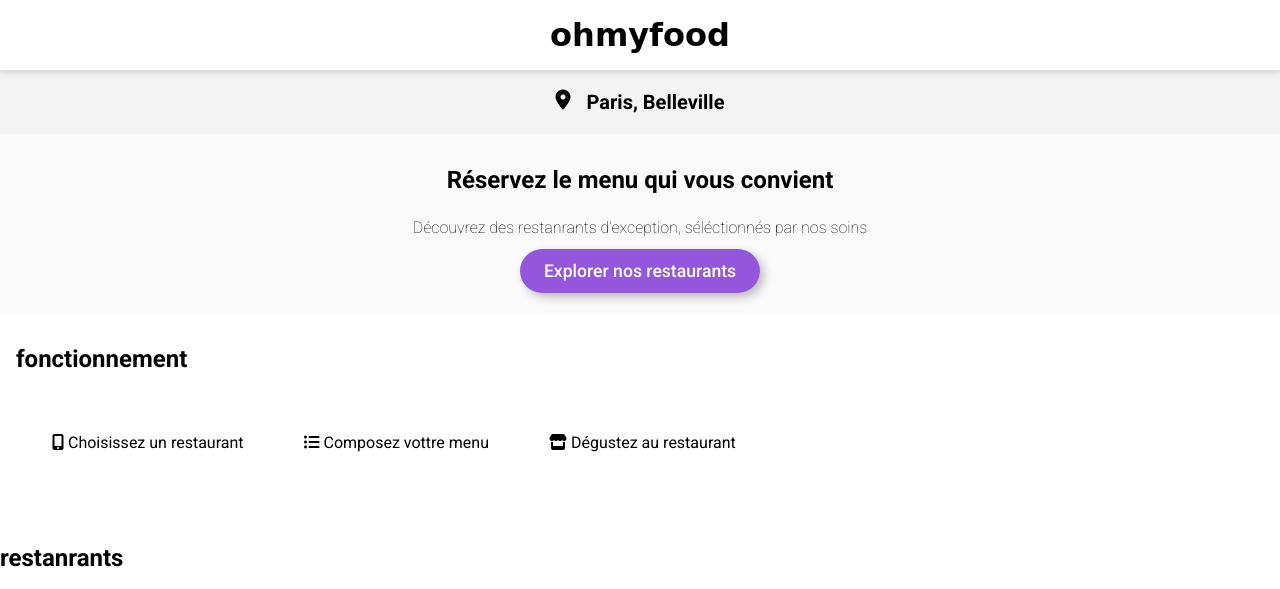
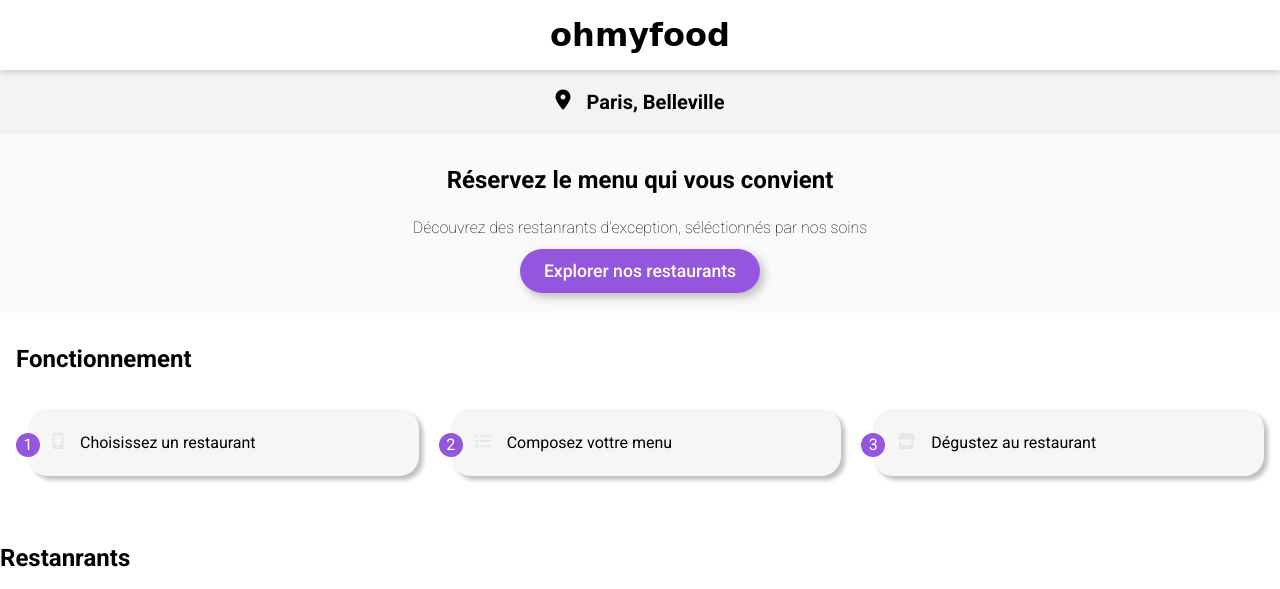
Before and after one commit to bouha85/P3_OC_KAHINA, a website: page index.html in a window 1280 px wide. Shown: the top 589 px of the page. Drawn offline with Linux system fonts and the light colour scheme; a web font is replaced by a local one.

Commit message:
mise en page de la page d'acueil section fonctionnement

```diff
--- a/index.html
+++ b/index.html
@@ -30,7 +30,7 @@
             <a class="hero_btn" href="">Explorer nos restaurants</a>
         </section>
         <section class="fonctionnement">
-            <h2 class="fonctionnement_title">fonctionnement</h2>
+            <h2 class="fonctionnement_title">Fonctionnement</h2>
             <ol class="fonctionnement_items">
 
                 <li class="fonctionnement_item"><i class=" fonctionnement_icone fas fa-mobile-alt"></i>
@@ -45,7 +45,7 @@
             </ol>
         </section>
         <section class="restaurants">
-            <h2 class="restaurants_title">restanrants</h2>
+            <h2 class="restaurants_title">Restanrants</h2>
             <ul>
                 <li>
                     <a href="./la-palette-du-gout.html">
--- a/main.scss
+++ b/main.scss
@@ -119,7 +119,7 @@ body{
         margin: 0;
         padding: 0;
         list-style: none;
-        counter-reset: compliste;
+        counter-reset: compteliste;
         @media screen and (min-width: 1024px) {
             display: flex;
         }
@@ -128,5 +128,43 @@ body{
     &_item{
         padding: 1.5rem;
         margin: 1rem 0 1rem 0.75rem;
+        box-shadow: 0.25rem 0.25rem 0.25rem rgba(0, 0, 0, 0.25);
+        border-radius: 1.25rem;
+        background-color: #f6f6f6;
+        display: flex;
+        position: relative;
+
+        @media  screen and (min-width: 1024px) {
+            flex: 1;
+            margin-left: 2rem;
+
+            &:first-child{
+                margin-left: 0.75rem;
+            }
+        }
+        &::before{
+            counter-increment: compteliste;
+            content: counter(compteliste)"";
+            background-color: $color-primary;
+            height: 1.5rem;
+            width: 1.5rem;
+            border-radius: 100px;
+            display: flex;
+            justify-content: center;
+            align-items: center;
+            color: white;
+            position: absolute;
+            left: -.75rem;
+        }
+
     }
+    &_icone{
+        margin-right: 1rem;
+        color: #e7e7e7;
+        &:hover{
+           color: $color-primary;
+        }
+    }
+
+
 }
```
Also changed, not shown: style.css, 1 other file.
